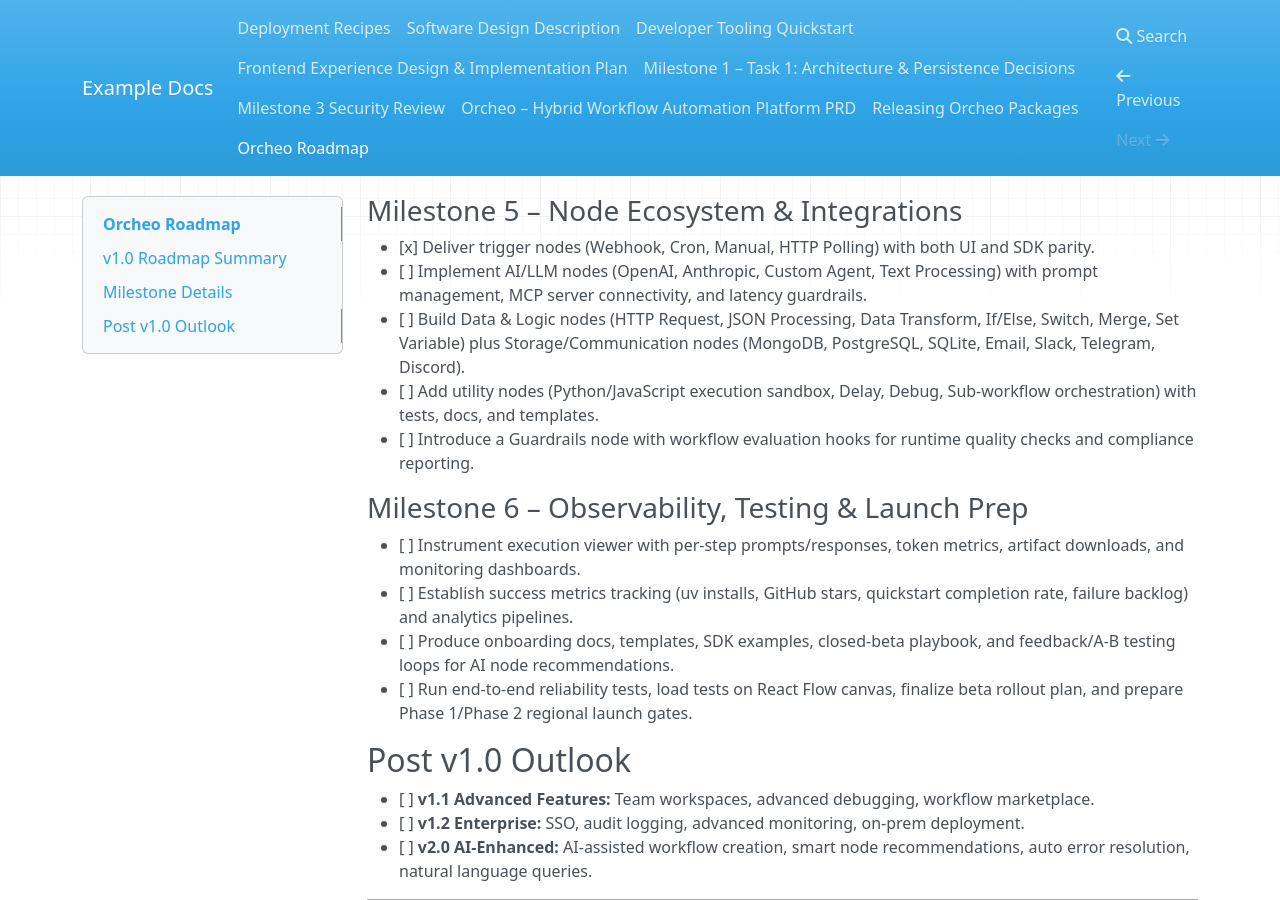
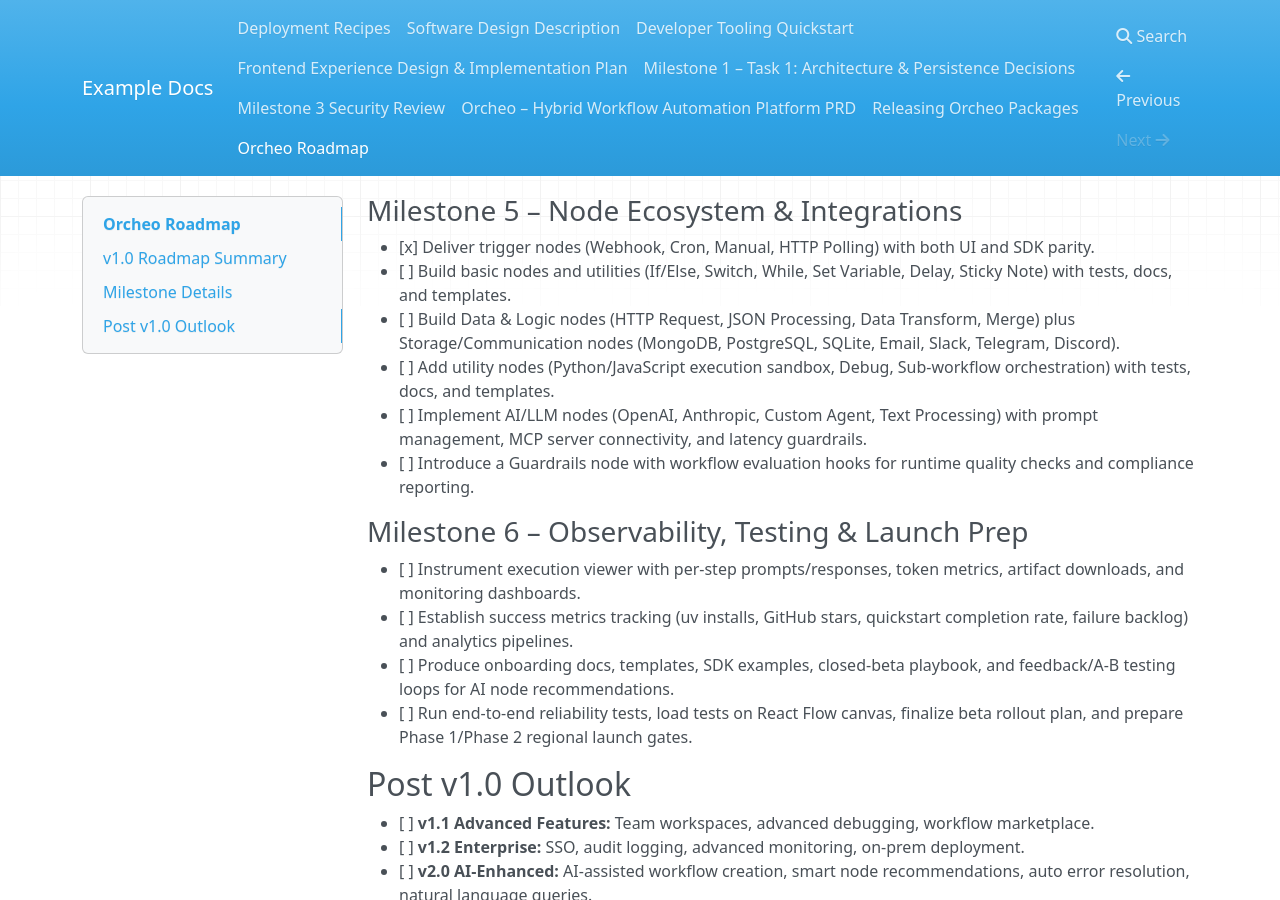
Before and after one commit to ShaojieJiang/orcheo, an MkDocs documentation site: the page built from docs/roadmap.md, in a window 1280 px wide and 900 px high, scrolled down 2048 px. Built offline with MkDocs 1.6.1, drawn with Linux system fonts in a browser that asks for light colours; nearby versions of some CDN libraries.

Commit message:
Adjust Milestone 5 tasks

```diff
--- a/docs/roadmap.md
+++ b/docs/roadmap.md
@@ -52,9 +52,10 @@
 
 ### Milestone 5 – Node Ecosystem & Integrations
 - [x] Deliver trigger nodes (Webhook, Cron, Manual, HTTP Polling) with both UI and SDK parity.
+- [ ] Build basic nodes and utilities (If/Else, Switch, While, Set Variable, Delay, Sticky Note) with tests, docs, and templates.
+- [ ] Build Data & Logic nodes (HTTP Request, JSON Processing, Data Transform, Merge) plus Storage/Communication nodes (MongoDB, PostgreSQL, SQLite, Email, Slack, Telegram, Discord).
+- [ ] Add utility nodes (Python/JavaScript execution sandbox, Debug, Sub-workflow orchestration) with tests, docs, and templates.
 - [ ] Implement AI/LLM nodes (OpenAI, Anthropic, Custom Agent, Text Processing) with prompt management, MCP server connectivity, and latency guardrails.
-- [ ] Build Data & Logic nodes (HTTP Request, JSON Processing, Data Transform, If/Else, Switch, Merge, Set Variable) plus Storage/Communication nodes (MongoDB, PostgreSQL, SQLite, Email, Slack, Telegram, Discord).
-- [ ] Add utility nodes (Python/JavaScript execution sandbox, Delay, Debug, Sub-workflow orchestration) with tests, docs, and templates.
 - [ ] Introduce a Guardrails node with workflow evaluation hooks for runtime quality checks and compliance reporting.
 
 ### Milestone 6 – Observability, Testing & Launch Prep
```
